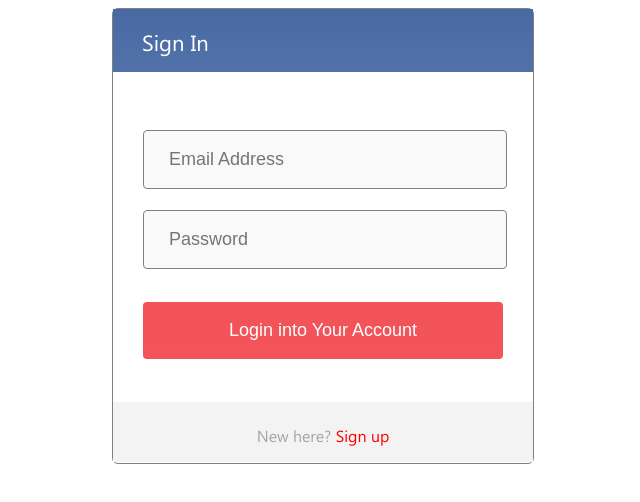
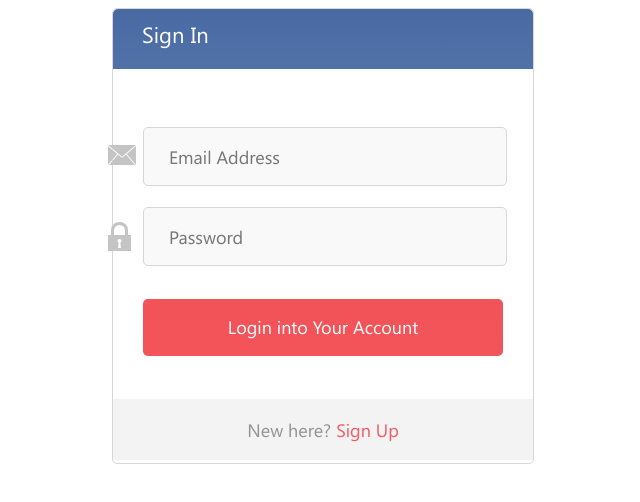
Before and after one commit to MarRyb/Tasks, a plain HTML site: page Task4/index.html in a window 1280 px wide. Shown: the whole page, without its empty margins (317-957 px from the left). Drawn offline with Linux system fonts and the light colour scheme.

Commit message:
add icons "email" "loced"

```diff
--- a/Task4/index.html
+++ b/Task4/index.html
@@ -7,15 +7,21 @@
 </head>
 <body>
 	<div class="container_for_form">
-	   <div class="header_of_form">Sign In</div>
+	   <div class="header_of_form">
+	   	 <div class="Sign_in">Sign In</div>
+	   </div>
 	       <form action="" method="post">
-			   	 <input type="text" name="username" class="input-text" placeholder="Email Address">
-                 <input type="password" name="password" class="input-password" placeholder="Password">
+                <div class="container_for_email">
+                	<input type="text" name="username" class="input-text" placeholder="Email Address">
+                </div>
+			   	<div class="container_for_password">
+			   		<input type="password" name="password" class="input-password" placeholder="Password">
+			    </div>
 			   	 <input type="submit" class="input-submit" value="Login into Your Account">
 	       </form>
        <div class="footer_for_form">
 	   	 <p>
-	   	 	New here? <a href="#">Sign up</a>
+	   	 	New here? <a href="#">Sign Up</a>
 	   	 </p>
 	   </div>
 	</div>
--- a/Task4/styles.css
+++ b/Task4/styles.css
@@ -1,59 +1,86 @@
 @font-face {
       font-family: "SegoeUIRegular";
-      src: url("../fonts/SegoeUIRegular/SegoeUIRegular.eot");
-      src: url("../fonts/SegoeUIRegular/SegoeUIRegular.eot?#iefix")format("embedded-opentype"),
-      url("../fonts/SegoeUIRegular/SegoeUIRegular.woff") format("woff"),
-      url("../fonts/SegoeUIRegular/SegoeUIRegular.ttf") format("truetype");
+      src: url("./fonts/SegoeUIRegular/SegoeUIRegular.eot");
+      src: url("./fonts/SegoeUIRegular/SegoeUIRegular.eot?#iefix")format("embedded-opentype"),
+      url("./fonts/SegoeUIRegular/SegoeUIRegular.woff") format("woff"),
+      url("./fonts/SegoeUIRegular/SegoeUIRegular.ttf") format("truetype");
       font-style: normal;
       font-weight: normal;
   }
+
  .container_for_form{
- 	font-family: 'SegoeUIRegular';
   width: 420px;
 	height: 454px;
 	margin: 0 auto 0 auto;
-	border: 1px solid grey;
-	border-radius: 6px;
+	border: 1px solid #d7d7d7;
+	border-radius: 5px;
 	text-align: center;
 }
- .header_of_form{
+ .header_of_form {
+  font-family:'SegoeUIRegular', Optima, Roboto;
+  font-size: 22px;
   width: 391px;
-    height: 45px;
+  height: 50px;
   color: #ffffff;
   background: linear-gradient(#4869a2, #5172a9);
   text-align: start;
  	padding-left: 29px;
- 	padding-top: 18px ;
- 	margin-bottom: 58px ;
- 	font-size: 22px;
+ 	padding-top: 10px ;
+ 	margin-bottom: 58px;
+  border-top-right-radius: 5px;
+  border-top-left-radius: 5px;
  }
+
 a{
-	color: red;
+	color: #f35b61;
 	text-decoration: none;
 }
 
 .input-text {
 	margin: 0px 30px 21px 30px;
+  position:relative;
+}
+.container_for_email::after {
+  content:"";
+  position: absolute;
+  display: block;
+  height: 20px;
+  width: 28px;
+  background: url(./images/email.svg);
+  top: 145px;
+  left: 425px;
  }
 .input-password {
 	margin: 0px 30px 33px 30px;
+  position:relative;
+}
+.container_for_password::after{
+  content:"";
+  position: absolute;
+  display: block;
+  height: 29px;
+  width: 23px;
+  background: url(./images/locked.svg);
+  top: 222px;
+  left: 425px;
 }
  .input-text, .input-password {
  	width: 335px;
 	height: 55px;
 	text-align: start;
+  color: #a7a6a6;
 	padding-left: 25px;
-	border: 1px solid grey;
-	border-radius: 4px;
+	border: 1px solid #d7d7d7;
 	background-color: #f9f9f9;
 }
- .input-text, .input-password, .input-submit{
+ .input-text, .input-password, .input-submit, .footer_for_form{
+  font-family: 'SegoeUIRegular', Optima, Roboto;
   font-size: 18px;
-	border-radius: 4px;}
-.input-text, .input-password, .footer_for_form{
-color: #a7a6a6;
+  line-height: 21px;
  }
-
+ .input-text, .input-password, .input-submit {
+	border-radius: 5px;
+}
 .input-submit{
   width: 360px;
   height: 57px;
@@ -65,7 +92,8 @@ color: #a7a6a6;
   }
   .footer_for_form{
   	width: 420px;
-  	height: 53px;
-  	padding-top: 7px;
+  	height: 58px;
+  	padding-top: 3px;
+    color: #929292;
   	background-color: #f3f3f3;
   }
```
Also changed, not shown: Task4/images/email.svg (added), Task4/images/locked.svg (added). Lines whose indentation alone changed are shown as unchanged.
